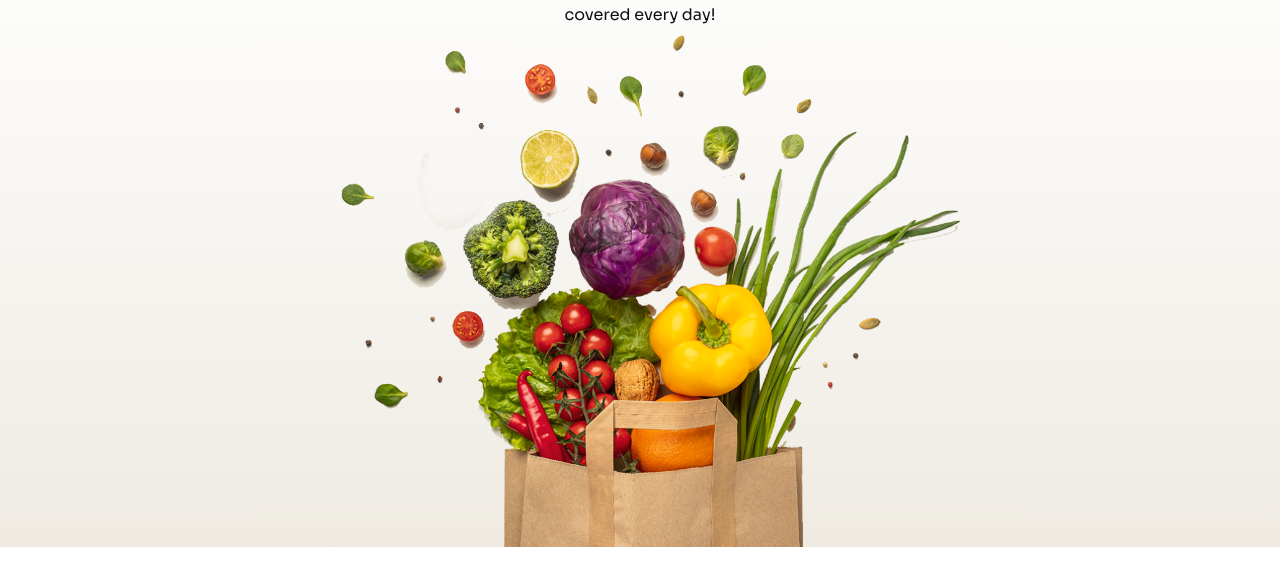
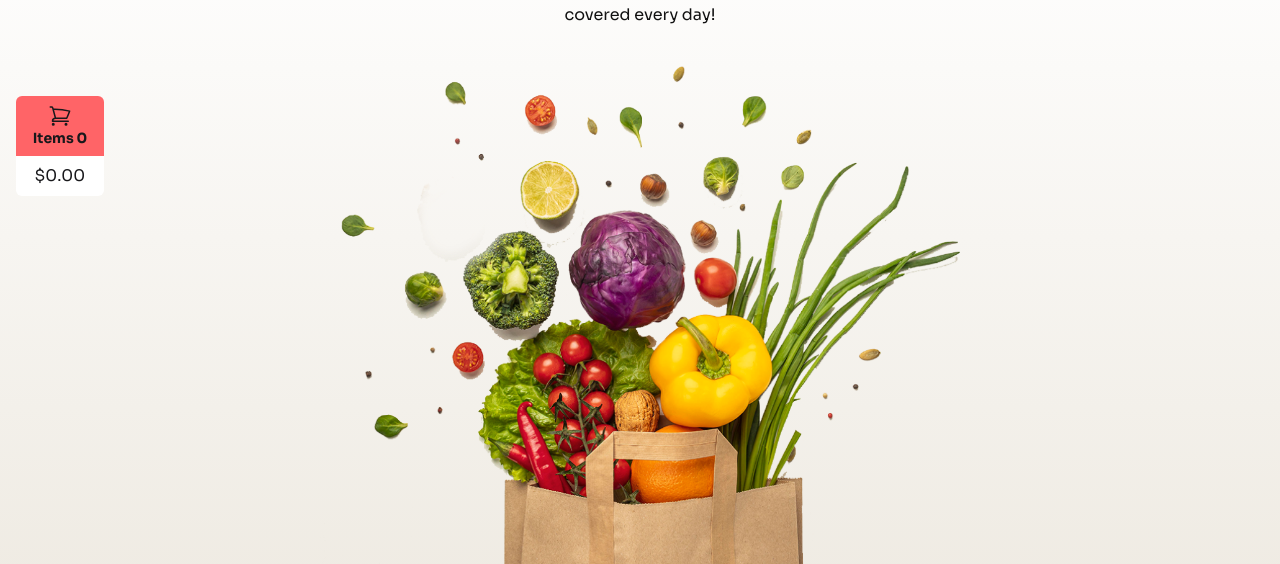
Before and after one commit to tuhin-toukirahmed/Nature-s-platter-, a website: page index.html in a window 1280 px wide. Shown: the part 224-788 px from the top of the page. Drawn offline with nearby package versions, Linux system fonts and the light colour scheme.

Commit message:
Add cart icon

```diff
--- a/index.html
+++ b/index.html
@@ -112,18 +112,19 @@
                         you covered every day!
                     </p>
                 </div>
+                <div class=" w-3/5 mx-auto">
+                    <marquee behavior="scroll" direction="">
+                        <span class="text-[#a4dd9b] text-sm font-semibold">We're always looking to expand our
+                            offerings! Don't miss out on any new products or discounts you can't find anywhere
+                            else!!😍</span>
+                    </marquee>
+                </div>
                 <!-- hero image -->
                 <div class="hero-image md:w-6/12">
                     <img src="./assets/hero-vegetables.png" alt="">
                 </div>
             </div>
-            <div class="absolute top-48 md:top-36 w-full">
-                <marquee behavior="scroll" direction="">
-                    <span class="text-[var(--primary-color)] text-sm font-semibold">We're always looking to expand our
-                        offerings! Don't miss out on any new products or discounts you can't find anywhere
-                        else!!😍</span>
-                </marquee>
-            </div>
+
 
         </section>
     </header>
@@ -609,6 +610,23 @@
         <div class="h-[1px] w-full bg-[var(--secondary-color)]"></div>
         <p class="text-sm">Copyright © 2023 - All right reserved</p>
     </div>
+
+    <!-- Cart section  -->
+    <div class="fixed left-4 top-80 flex flex-col justify-center items-center  rounded-md z-30 ">
+        <div class="items-center w-22 flex flex-col bg-red-400 p-2  rounded-t-md">
+            <div class="cursor-pointer ">
+                <svg xmlns="http://www.w3.org/2000/svg" fill="none" viewBox="0 0 24 24" stroke-width="1.5"
+                    stroke="currentColor" class="size-6">
+                    <path stroke-linecap="round" stroke-linejoin="round"
+                        d="M2.25 3h1.386c.51 0 .955.343 1.087.835l.383 1.437M7.5 14.25a3 3 0 0 0-3 3h15.75m-12.75-3h11.218c1.121-2.3 2.1-4.684 2.924-7.138a60.114 60.114 0 0 0-16.536-1.84M7.5 14.25 5.106 5.272M6 20.25a.75.75 0 1 1-1.5 0 .75.75 0 0 1 1.5 0Zm12.75 0a.75.75 0 1 1-1.5 0 .75.75 0 0 1 1.5 0Z" />
+                </svg>
+            </div>
+            <h3 class="font-bold text-sm"> Items 0</h3>
+        </div>
+        <div class="items-center flex flex-col bg-white p-2  rounded-b-md w-22 ">
+            <p>$0.00</p>
+        </div>
+    </div>
 </body>
 
 </html>
```
